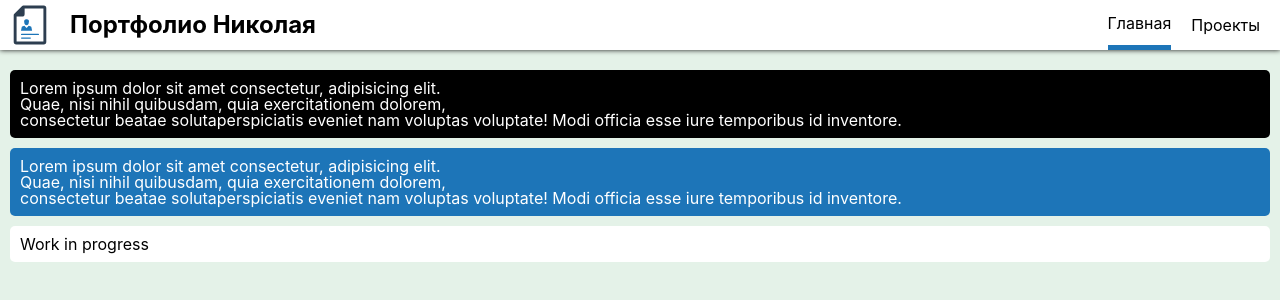
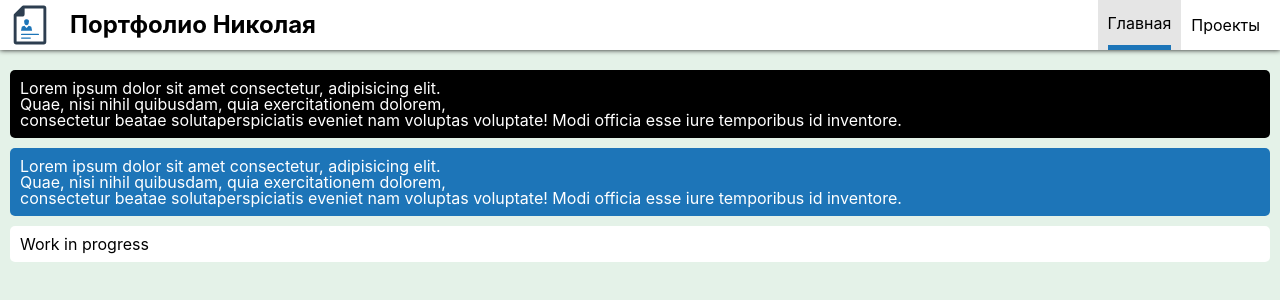
Before and after one commit to NikolaiChirkov/portfolio-site, a React (Create React App) app: page / in a window 1280 px wide. In both pictures the pointer is over the item "Главная". Shown: the top 300 px of the page. Built offline with nearby package versions, Linux system fonts and the light colour scheme.

Commit message:
fix: bg-color after header animation

```diff
--- a/src/components/Common/Header/Header.scss
+++ b/src/components/Common/Header/Header.scss
@@ -26,6 +26,8 @@
     width: auto;
     height: auto;
 
+    cursor: pointer;
+
     .header__logo {
       width: 40px;
       height: 40px;
--- a/src/components/Common/Header/Navbar/Navbar.scss
+++ b/src/components/Common/Header/Navbar/Navbar.scss
@@ -29,6 +29,10 @@
     &:hover {
       animation-duration: 1s;
       animation-name: link-hover;
+
+      background-color: rgba(0, 0, 0, 0.1);
+
+      cursor: pointer;
     }
 
     a {
```
Also changed, not shown: 1 other file (tests, documents, lock files or other folders).
